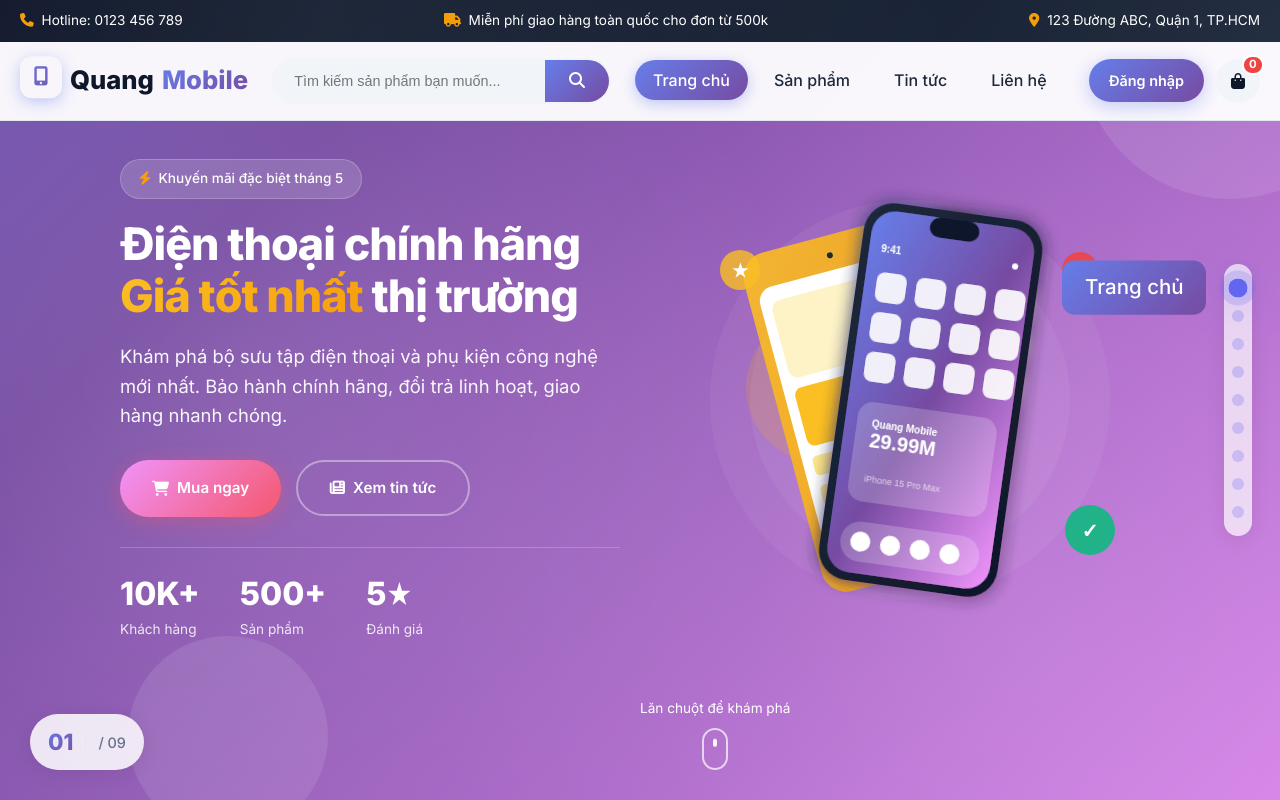
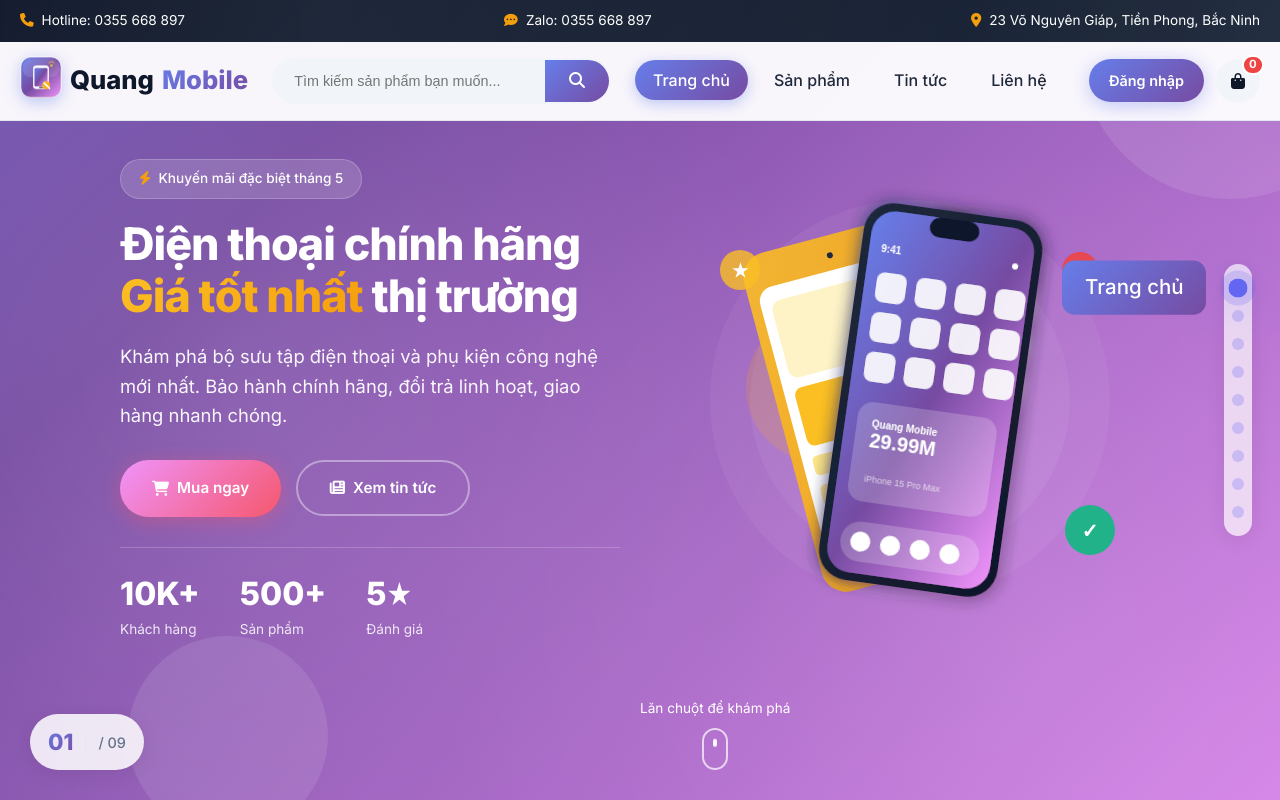
Before and after one commit to tnqss97/QuangMobile-website, a plain HTML site: page index.html in a window 1280 px wide. Drawn offline with Linux system fonts and the light colour scheme; no server answers.

Commit message:
New logo + update contact info (Bac Ninh, Zalo, new phone)

```diff
--- a/css/style.css
+++ b/css/style.css
@@ -333,15 +333,32 @@ img { max-width: 100%; height: auto; display: block; }
 .logo-icon {
     width: 42px;
     height: 42px;
+    border-radius: var(--radius);
+    overflow: hidden;
+    box-shadow: 0 4px 15px rgba(102, 126, 234, 0.4);
+    animation: float 3s ease-in-out infinite;
+    display: inline-flex;
+    align-items: center;
+    justify-content: center;
+    flex-shrink: 0;
+}
+
+.logo-icon img {
+    width: 100%;
+    height: 100%;
+    display: block;
+}
+
+/* Backward compat - if logo-icon contains <i>, keep old gradient style */
+.logo-icon > i {
+    width: 100%;
+    height: 100%;
     background: var(--gradient-primary);
-    border-radius: var(--radius);
     display: flex;
     align-items: center;
     justify-content: center;
     color: var(--white);
     font-size: 1.2rem;
-    box-shadow: 0 4px 15px rgba(102, 126, 234, 0.4);
-    animation: float 3s ease-in-out infinite;
 }
 
 .logo span {
--- a/index.html
+++ b/index.html
@@ -4,7 +4,8 @@
     <meta charset="UTF-8">
     <meta name="viewport" content="width=device-width, initial-scale=1.0">
     <title>Quang Mobile - Điện thoại & Phụ kiện chính hãng</title>
-    <link rel="stylesheet" href="css/style.css">
+        <link rel="icon" type="image/svg+xml" href="images/favicon.svg">
+<link rel="stylesheet" href="css/style.css">
     <link rel="preconnect" href="https://fonts.googleapis.com">
     <link rel="preconnect" href="https://fonts.gstatic.com" crossorigin>
     <link href="https://fonts.googleapis.com/css2?family=Inter:wght@400;500;600;700;800&display=swap" rel="stylesheet">
@@ -15,15 +16,15 @@
     <header class="header">
         <div class="top-bar">
             <div class="container">
-                <span><i class="fas fa-phone"></i> Hotline: 0123 456 789</span>
-                <span><i class="fas fa-truck"></i> Miễn phí giao hàng toàn quốc cho đơn từ 500k</span>
-                <span><i class="fas fa-map-marker-alt"></i> 123 Đường ABC, Quận 1, TP.HCM</span>
+                <span><i class="fas fa-phone"></i> Hotline: 0355 668 897</span>
+                <span><i class="fas fa-comment-dots"></i> Zalo: 0355 668 897</span>
+                <span><i class="fas fa-map-marker-alt"></i> 23 Võ Nguyên Giáp, Tiền Phong, Bắc Ninh</span>
             </div>
         </div>
         <nav class="navbar">
             <div class="container">
                 <a href="index.html" class="logo">
-                    <span class="logo-icon"><i class="fas fa-mobile-screen-button"></i></span>
+                    <span class="logo-icon"><img src="images/logo.svg" alt="Quang Mobile"></span>
                     Quang<span>Mobile</span>
                 </a>
                 <div class="search-bar">
@@ -494,7 +495,7 @@
             <div class="footer-grid">
                 <div class="footer-col">
                     <h3>
-                        <span class="logo-icon"><i class="fas fa-mobile-screen-button"></i></span>
+                        <span class="logo-icon"><img src="images/logo.svg" alt="Quang Mobile"></span>
                         Quang<span>Mobile</span>
                     </h3>
                     <p>Cửa hàng điện thoại và phụ kiện uy tín hàng đầu. Cam kết hàng chính hãng, giá tốt nhất, dịch vụ chuyên nghiệp.</p>
@@ -528,9 +529,10 @@
                 <div class="footer-col">
                     <h4>Liên hệ</h4>
                     <ul class="contact-info">
-                        <li><i class="fas fa-map-marker-alt"></i> 123 Đường ABC, Quận 1, TP.HCM</li>
-                        <li><i class="fas fa-phone"></i> 0123 456 789</li>
-                        <li><i class="fas fa-envelope"></i> info@quangmobile.vn</li>
+                        <li><i class="fas fa-map-marker-alt"></i> 23 Võ Nguyên Giáp, Liêm Xuyên, Song Khê, Tiền Phong, Bắc Ninh</li>
+                        <li><i class="fas fa-phone"></i> 0355 668 897</li>
+                        <li><i class="fas fa-comment-dots"></i> Zalo: 0355 668 897</li>
+                        <li><i class="fas fa-envelope"></i> quangmobile.store@gmail.com</li>
                         <li><i class="fas fa-clock"></i> 8:00 - 21:00 (T2 - CN)</li>
                     </ul>
                 </div>
```
Also changed, not shown: account.html (+3 -2 lines), admin.html (+3 -2 lines), cart.html (+3 -2 lines), checkout.html (+3 -2 lines), contact.html (+10 -9 lines), login.html (+3 -2 lines), news.html (+7 -6 lines), orders.html (+3 -2 lines), product.html (+3 -2 lines), products.html (+7 -6 lines), register.html (+4 -3 lines), images/favicon.svg (added), images/logo-full.svg (added), images/logo.svg (added).
